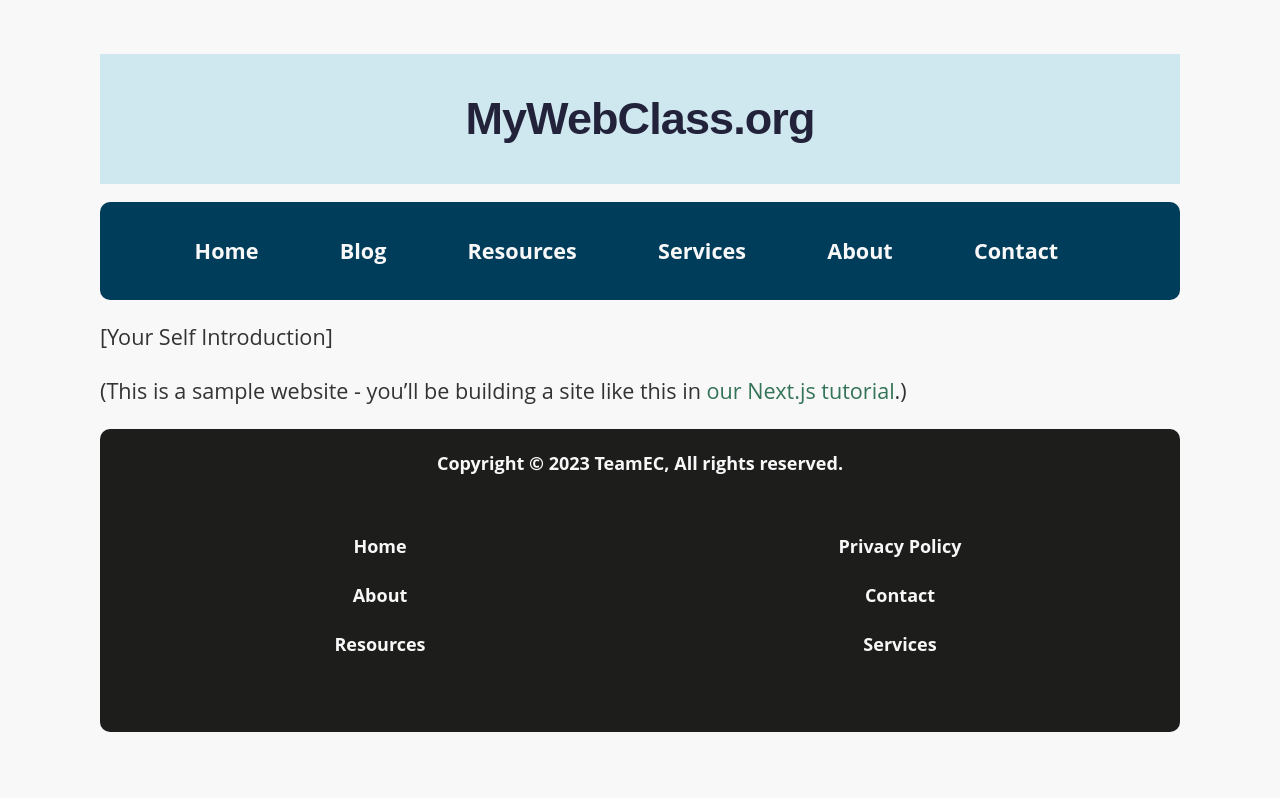
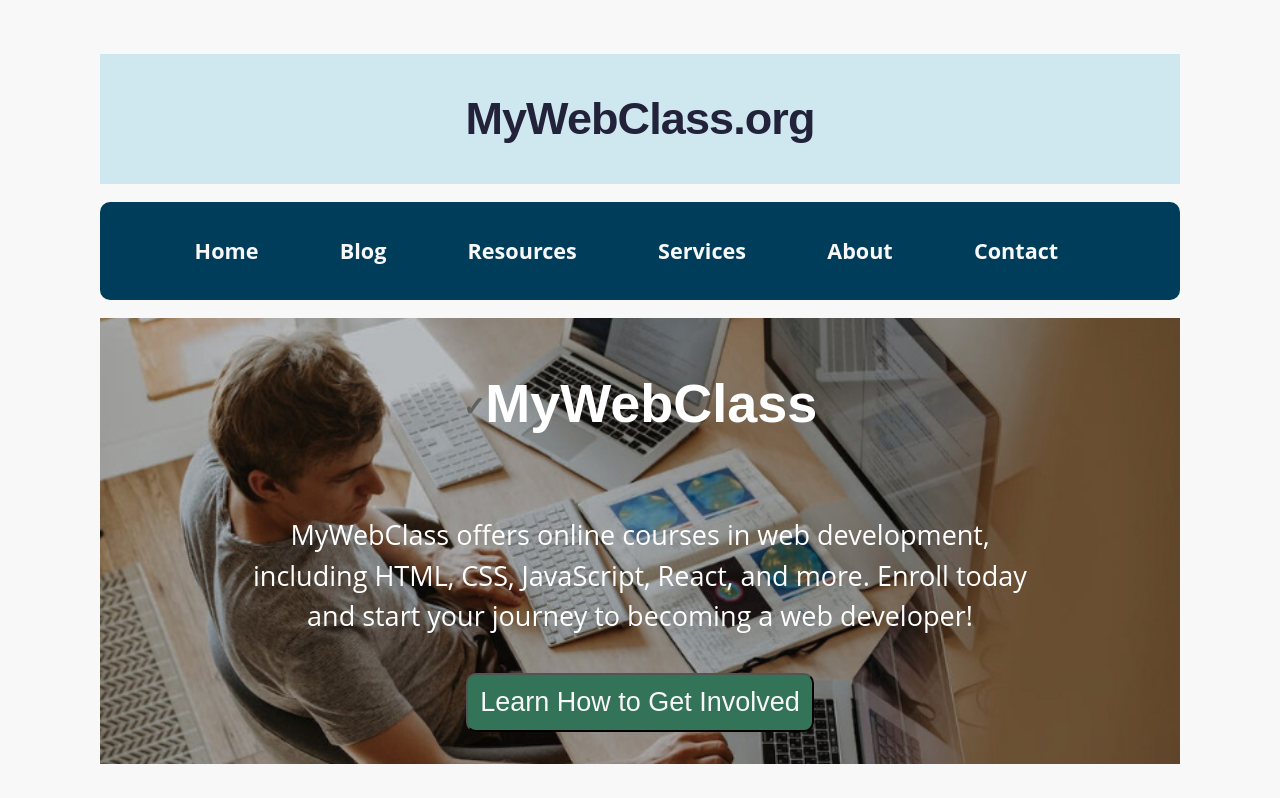
Before and after one commit to NJIT-WIS/project-2-is219-teamec, a Next.js app: page / in a window 1280 px wide. Shown: the top 798 px of the page. Built offline with nearby package versions, Linux system fonts and the light colour scheme.

Commit message:
Migrated homepage to index.js

```diff
--- a/components/Hero.js
+++ b/components/Hero.js
@@ -1,5 +1,5 @@
 import Image from 'next/image'
-import styles from '../styles/Hero.module.css'
+import styles from '../styles/Home.module.css'
 
 const Hero = ({
   header,
--- a/pages/index.js
+++ b/pages/index.js
@@ -6,6 +6,10 @@
 import Date from '../components/date'
 import Navbar from '../components/navbar'
 import Footer from "../components/footer";
+import Image from "next/image";
+import images from "../public/images";
+import styles from "../styles/Home.module.css";
+const { heroContent, heroWrapper, imageWrapper } = styles;
 
 export default function Home({ allPostsData }) {
   return (
@@ -13,15 +17,28 @@
       <Head>
         <title>MyWebClass.org</title>
       </Head>
-        <section>
             <Navbar/>
-        </section>
         <section className={utilStyles.headingMd}>
-            <p>[Your Self Introduction]</p>
-            <p>
-            (This is a sample website - you’ll be building a site like this in{' '}
-            <a href="https://nextjs.org/learn">our Next.js tutorial</a>.)
-            </p>
+            <div className={heroWrapper}>
+      <div className={imageWrapper}>
+        <Image
+          priority
+          src={images.hero}
+          layout="fill"
+          objectFit="cover"
+          objectPosition="center"
+          alt="hero image example"
+        />
+      </div>
+
+      <div className={heroContent}>
+        <main className={styles.container}>
+            <h1>MyWebClass</h1>
+            <p>MyWebClass offers online courses in web development, including HTML, CSS, JavaScript, React, and more. Enroll today and start your journey to becoming a web developer!</p>
+            <Link href="/services"><button>Learn How to Get Involved</button></Link>
+      </main>
+      </div>
+    </div>
         </section>
         <Footer/>
     </Layout>
--- a/styles/Hero.module.css
+++ b/styles/Hero.module.css
@@ -1,11 +1,12 @@
 
 .heroContainer {
-  width: 100vw;
+  width: 100%;
   background: #f4f4f4;
   padding: 30px;
   display: flex;
   flex-direction: row;
   margin-bottom: 30px;
+  border-radius: 10px;
 }
 
 .content {
@@ -14,6 +15,7 @@
   margin-bottom: 2rem;
   color: #444444;
   text-align: center;
+  border-radius: 10px;
 }
 
 .image {
@@ -21,6 +23,7 @@
   flex-direction: row;
   justify-content: center;
   align-items: center;
+  border-radius: 10px;
 }
 
 .image,
@@ -28,16 +31,19 @@
   width: 50%;
   object-fit: cover;
   opacity: 0.4;
+  border-radius: 10px;
 }
 
 .heroWrapper {
   position: relative;
-  width: 100vw;
+  width: 100%;
   height: 50vh;
+  border-radius: 10px;
 }
 
 .imageWrapper {
   z-index: -1;
+  border-radius: 10px;
 }
 
 .heroContent {
@@ -45,4 +51,5 @@
   display: flex;
   flex-direction: column;
   align-items: center;
+  border-radius: 10px;
 }
--- a/styles/Home.module.css
+++ b/styles/Home.module.css
@@ -1,15 +1,16 @@
 .container {
   max-width: 800px;
-  margin: 0 auto;
+  margin-bottom: 3%;
   padding: 2rem;
   text-align: center;
+  border-radius: 10px;
 }
 
 .container h1 {
   font-size: 3rem;
-  margin-bottom: 1rem;
   overflow: hidden;
   color: #fff;
+  border-radius: 10px;
 }
 
 .container p {
@@ -18,21 +19,23 @@
   margin-bottom: 2rem;
   overflow: hidden;
   color: #fff;
+  border-radius: 10px;
 }
 
 .container button {
-  border-radius: 9999px;
-  padding: 12px 24px;
-  background-color: #3f51b5;
-  color: #fff;
+  border-radius: 10px;
+  padding: 12px;
+  background-color: #337357;
+  color: #f8f8f8;
   font-size: 1.5rem;
   cursor: pointer;
-  transition: background-color 0.2s ease-in-out;
   minWidth: 0;
 }
 
 .container button:hover {
-  background-color: #303f9f;
+  background-color: #f8f8f8;
+  color: #337357;
+  border-radius: 10px;
 }
 
 /* Sage Archetype */
@@ -42,11 +45,13 @@
   color: #5f5f5f;
   font-size: 1.5rem;
   vertical-align: middle;
+  border-radius: 10px;
 }
 
 /* Innovator Archetype */
 .container button.innovator {
   background-color: #546e7a;
+  border-radius: 10px;
 }
 
 .container button.innovator:hover {
@@ -58,20 +63,24 @@
   flex-direction: column;
   width: 1200px;
   padding: 0px;
+  border-radius: 10px;
 }
 
 .heroImage {
   margin: 10px;
+  border-radius: 10px;
 }
 
 .heroWrapper {
   position: relative;
-  width: 100vw;
-  height: 50vh;
+  width: 100%;
+  height: 70%;
+  border-radius: 10px;
 }
 
 .imageWrapper {
   z-index: -1;
+  border-radius: 10px;
 }
 
 .heroContent {
@@ -79,8 +88,19 @@
   display: flex;
   flex-direction: column;
   align-items: center;
-  font-size: 1.5rem;
+  font-size: 1rem;
   line-height: 1.5;
   margin-bottom: 2rem;
   color: #444444;
+  border-radius: 10px;
 }
+
+.heroContainer {
+  width: 100%;
+  background: #f4f4f4;
+  padding: 30px;
+  display: flex;
+  flex-direction: row;
+  margin-bottom: 30px;
+  border-radius: 10px;
+}
--- a/styles/global.css
+++ b/styles/global.css
@@ -53,6 +53,13 @@
   font-size: 2.5rem;
   margin: 0;
   color: #22223B;
+}
+
+/* Image */
+
+.Image {
+  width: 100%;
+  margin-right: 10%;
 }
 
 /* Navbar */
@@ -176,10 +183,10 @@
 /* Button Styles */
 .btn {
   display: inline-block;
-  background-color: #23967F;
+  background-color: #337357;
   color: #fff;
   padding: 10px 20px;
-  border-radius: 5px;
+  border-radius: 1px;
   text-decoration: none;
   transition: all 0.3s ease;
 }
@@ -189,3 +196,13 @@
   color: #9D69A3;
   cursor: pointer;
 }
+
+.button {
+  display: inline-block;
+  background-color: #337357;
+  color: #fff;
+  padding: 10px 20px;
+  border-radius: 1px;
+  text-decoration: none;
+  transition: all 0.3s ease;
+}
```
Also changed, not shown: pages/Home.js (deleted, +0 -55 lines).
